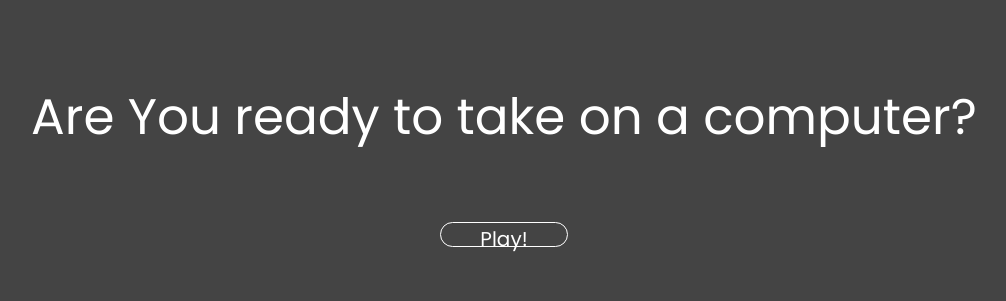
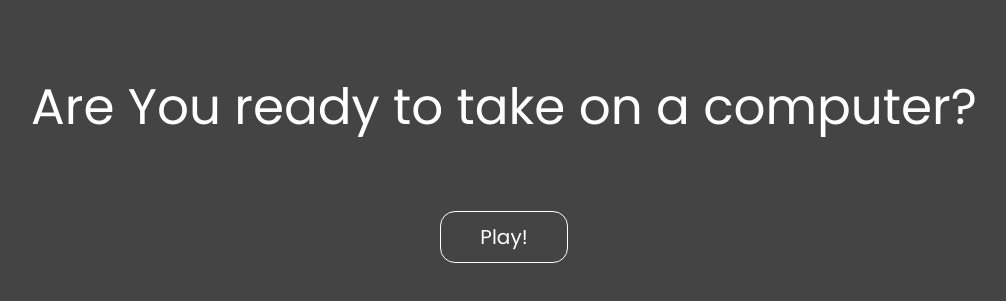
Before and after one commit to MantasPauza/Odin-Rock-Paper-Scissors, a plain HTML site: page index.html in a window 1280 px wide. Shown: the part 267-568 px from the top of the page, without its empty margins (136-1142 px from the left). Drawn offline with nearby package versions, Linux system fonts and the light colour scheme.

Commit message:
fix spacing

```diff
--- a/styles.scss
+++ b/styles.scss
@@ -86,10 +86,11 @@ button {
   font-size: 20px;
   border-radius: 15px;
   border: 1px white solid;
-  height: 2vw;
+  height: 4vw;
   width: 10vw;
   cursor: pointer;
   color: #fff;
+  padding: 5px;
 }
 
 button:hover {
```
Also changed, not shown: styles.css, 1 other file.
